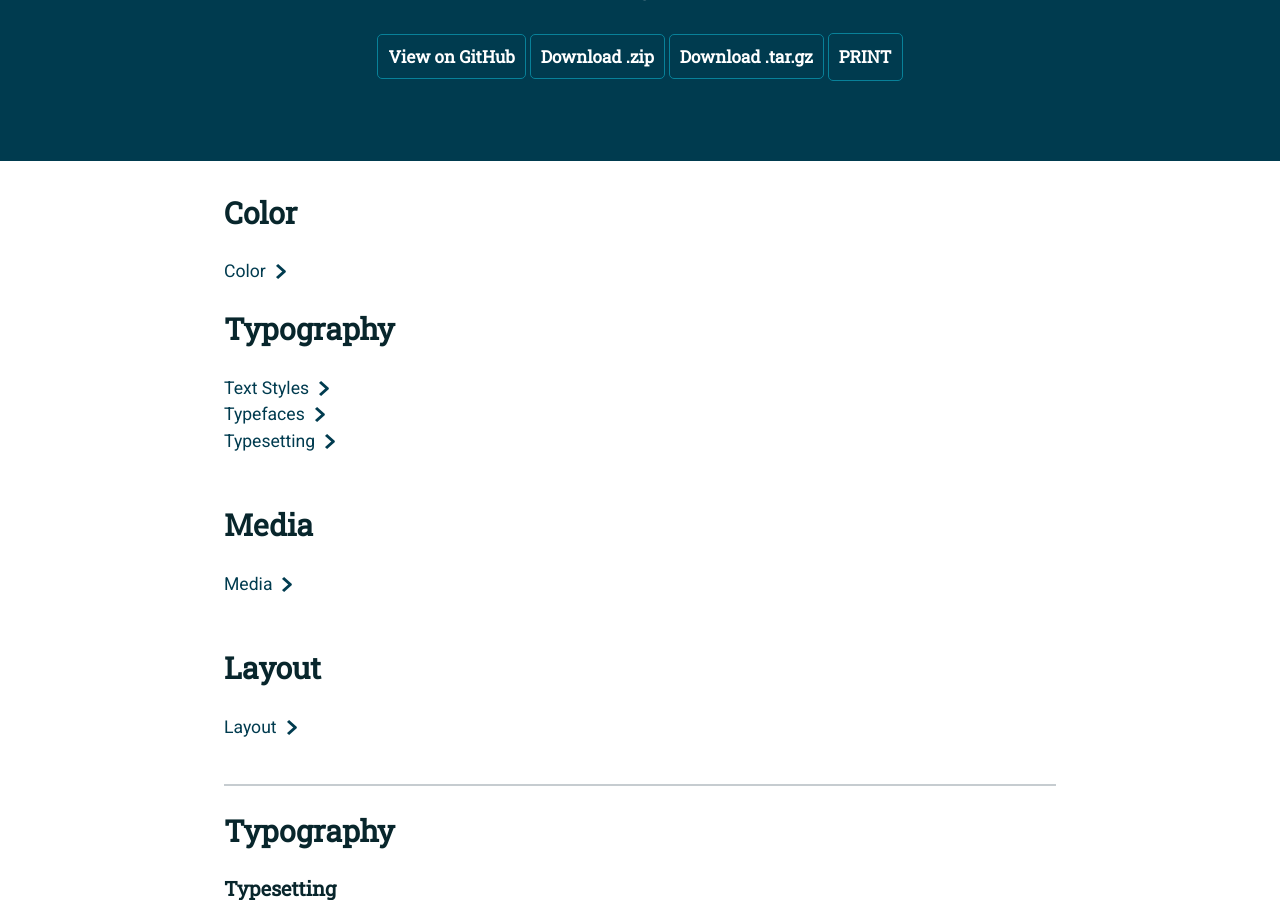
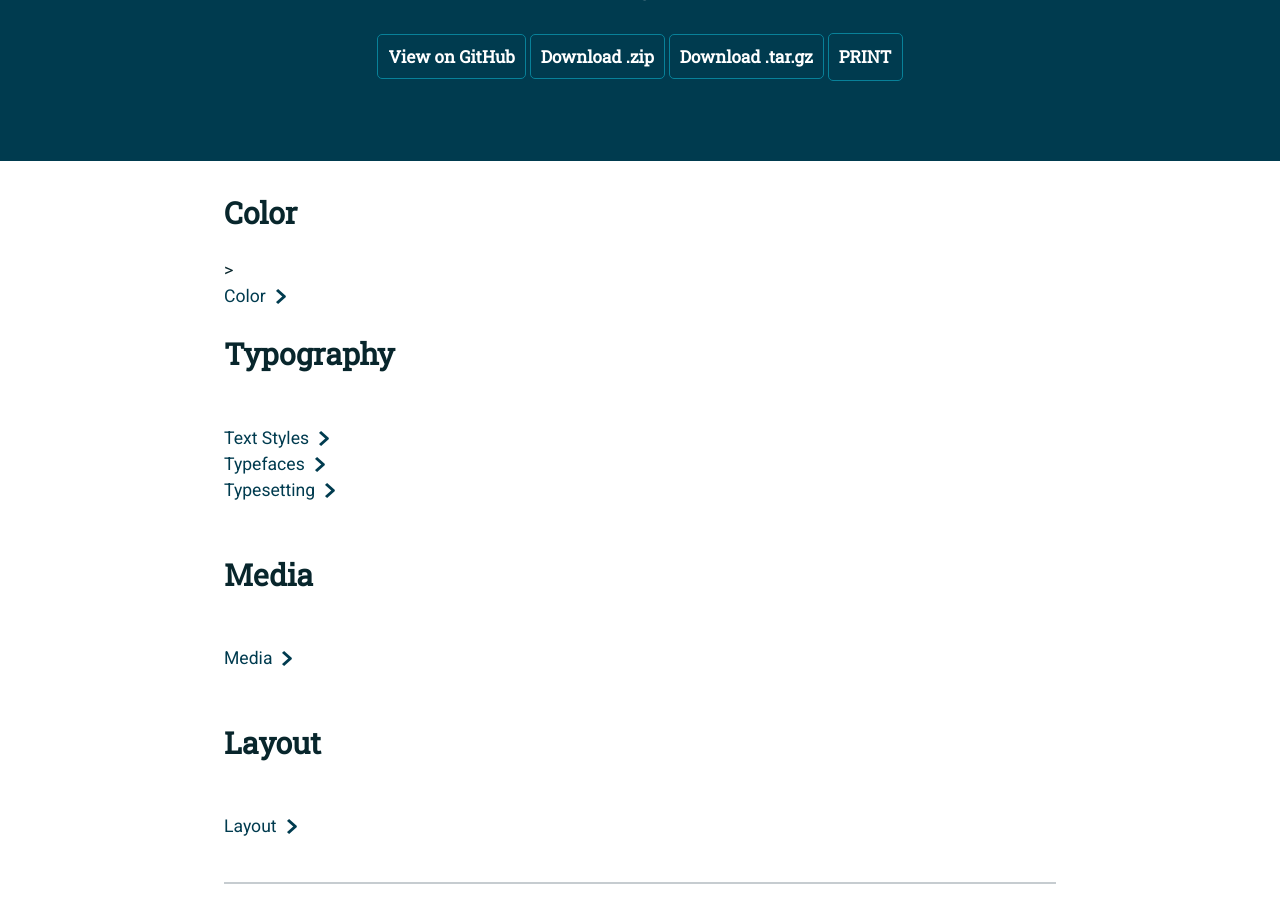
Before and after one commit to usnavy/Navy-Design-Guide, a Jekyll site: the page built from typesetting.md, in a window 1280 px wide and 900 px high, scrolled down 436 px. Built offline with Jekyll 4.4.1, drawn with Linux system fonts in a browser that asks for light colours; our own code applies the rules of GitHub Pages for plain Markdown files.

Commit message:
Update typesetting.md

```diff
--- a/typesetting.md
+++ b/typesetting.md
@@ -1,20 +1,22 @@
-## Color<br>
-[Color](/color.md)<img src="img/Right-Chevron.png" alt="Color" class="chevron">
+<div id="main-navigation">
+  <h2>Color</h2>><br>
+  <a href="/color.md">Color</a><img src="img/Right-Chevron.png" alt="Color" class="chevron">
 <br>
 
-## Typography<br>
-[Text Styles](/text-styles.md)<img src="img/Right-Chevron.png" alt="Text Styles" class="chevron"><br>
-[Typefaces](/typefaces.md)<img src="img/Right-Chevron.png" alt="Text Styles" class="chevron"><br>
-[Typesetting](/typesetting.md)<img src="img/Right-Chevron.png" alt="Text Styles" class="chevron"><br>
+<h2>Typography</h2><br>
+<a href="/text-styles.md">Text Styles</a><img src="img/Right-Chevron.png" alt="Text Styles" class="chevron"><br>
+<a href="/typefaces.md">Typefaces</a><img src="img/Right-Chevron.png" alt="Text Styles" class="chevron"><br>
+<a href="/typesetting.md">Typesetting</a><img src="img/Right-Chevron.png" alt="Text Styles" class="chevron"><br>
 <br>
 
-## Media<br>
-[Media](/media.md)<img src="img/Right-Chevron.png" alt="Text Styles" class="chevron"><br>
+<h2>Media</h2><br>
+<a href="/media.md">Media</a><img src="img/Right-Chevron.png" alt="Text Styles" class="chevron"><br>
 <br>
 
-## Layout<br>
-[Layout](/layout.md)<img src="img/Right-Chevron.png" alt="Text Styles" class="chevron"><br>
+<h2>Layout</h2><br>
+<a href="/layout.md">Layout</a><img src="img/Right-Chevron.png" alt="Text Styles" class="chevron"><br>
 <br>
+</div>
 
 <hr>
 
```
